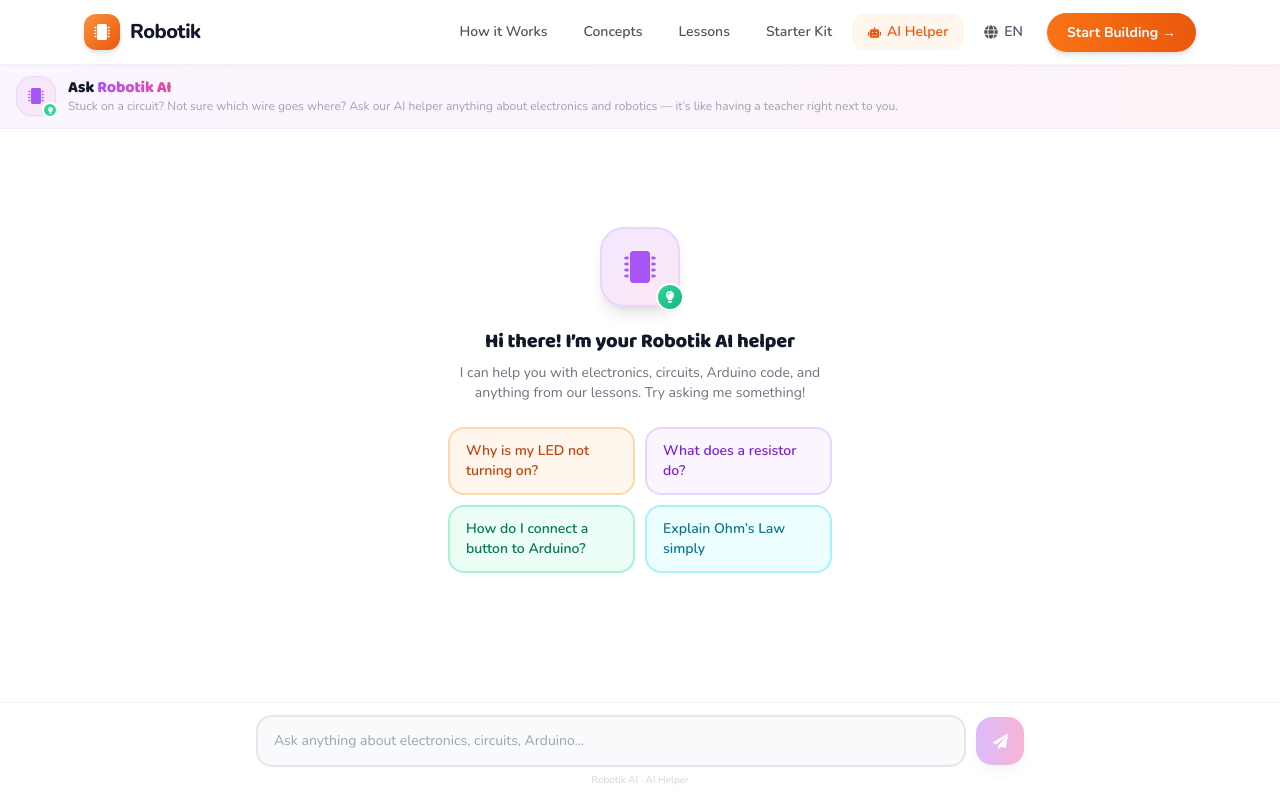
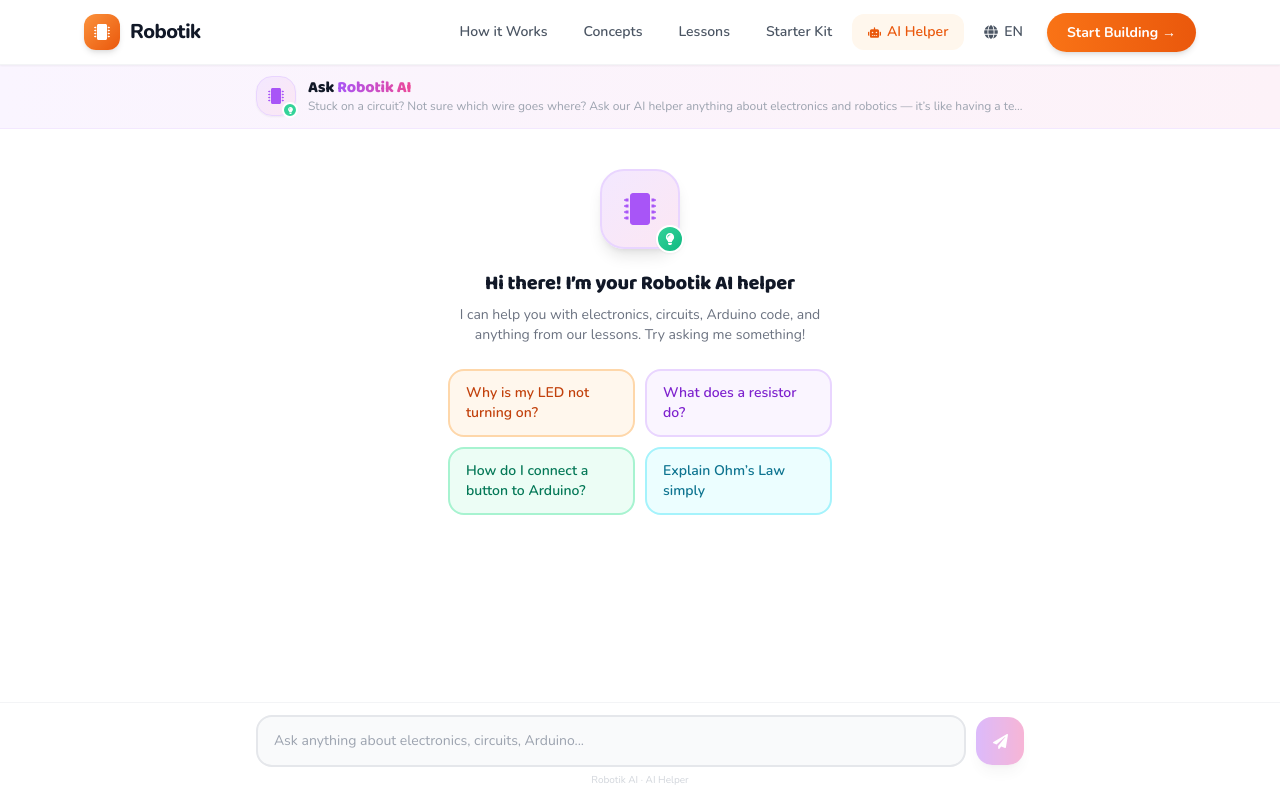
Before and after one commit to yesayanhaykaz/robotik, a Next.js app: page /chat in a window 1280 px wide. Shown: the top 800 px of the page. Built offline with nearby package versions, Linux system fonts and the light colour scheme.

Commit message:
Center chat layout to max-w-3xl on desktop

```diff
--- a/app/chat/page.tsx
+++ b/app/chat/page.tsx
@@ -57,7 +57,8 @@
   return (
     <div className="h-[calc(100dvh-64px)] flex flex-col overflow-hidden bg-white">
       {/* Compact header */}
-      <div className="shrink-0 bg-gradient-to-r from-purple-50 to-pink-50 border-b border-purple-100 px-4 py-3 flex items-center gap-3">
+      <div className="shrink-0 bg-gradient-to-r from-purple-50 to-pink-50 border-b border-purple-100 px-4 py-3">
+      <div className="max-w-3xl mx-auto flex items-center gap-3">
         <div className="relative shrink-0">
           <div className="w-10 h-10 rounded-2xl bg-gradient-to-br from-purple-100 to-pink-100 flex items-center justify-center border border-purple-200 shadow-sm">
             <FaMicrochip size={16} className="text-purple-500" />
@@ -76,9 +77,11 @@
           <p className="text-xs text-gray-400 font-body truncate">{t('chatPage.subtitle')}</p>
         </div>
       </div>
+      </div>
 
       {/* Messages — only this scrolls */}
-      <div className="flex-1 overflow-y-auto px-4 py-4 space-y-4">
+      <div className="flex-1 overflow-y-auto">
+      <div className="max-w-3xl mx-auto px-4 py-4 space-y-4">
         {messages.length === 0 && (
           <div className="flex flex-col items-center justify-center h-full py-6">
             <div className="relative mb-5">
@@ -164,6 +167,7 @@
 
         <div ref={messagesEndRef} />
       </div>
+      </div>
 
       {/* Input — pinned to bottom, never moves */}
       <div className="shrink-0 border-t border-gray-100 bg-white px-4 py-3 safe-area-bottom">
```
